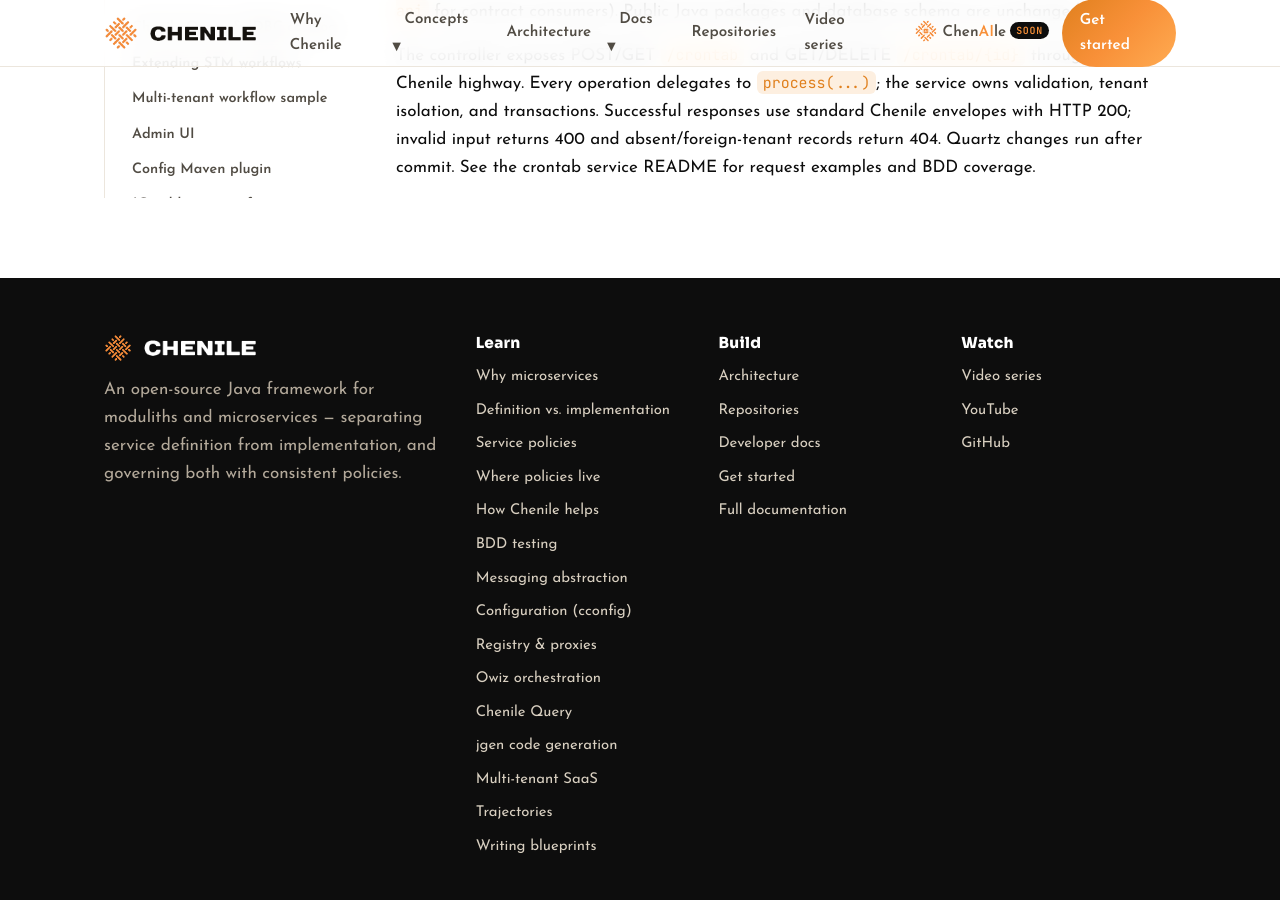
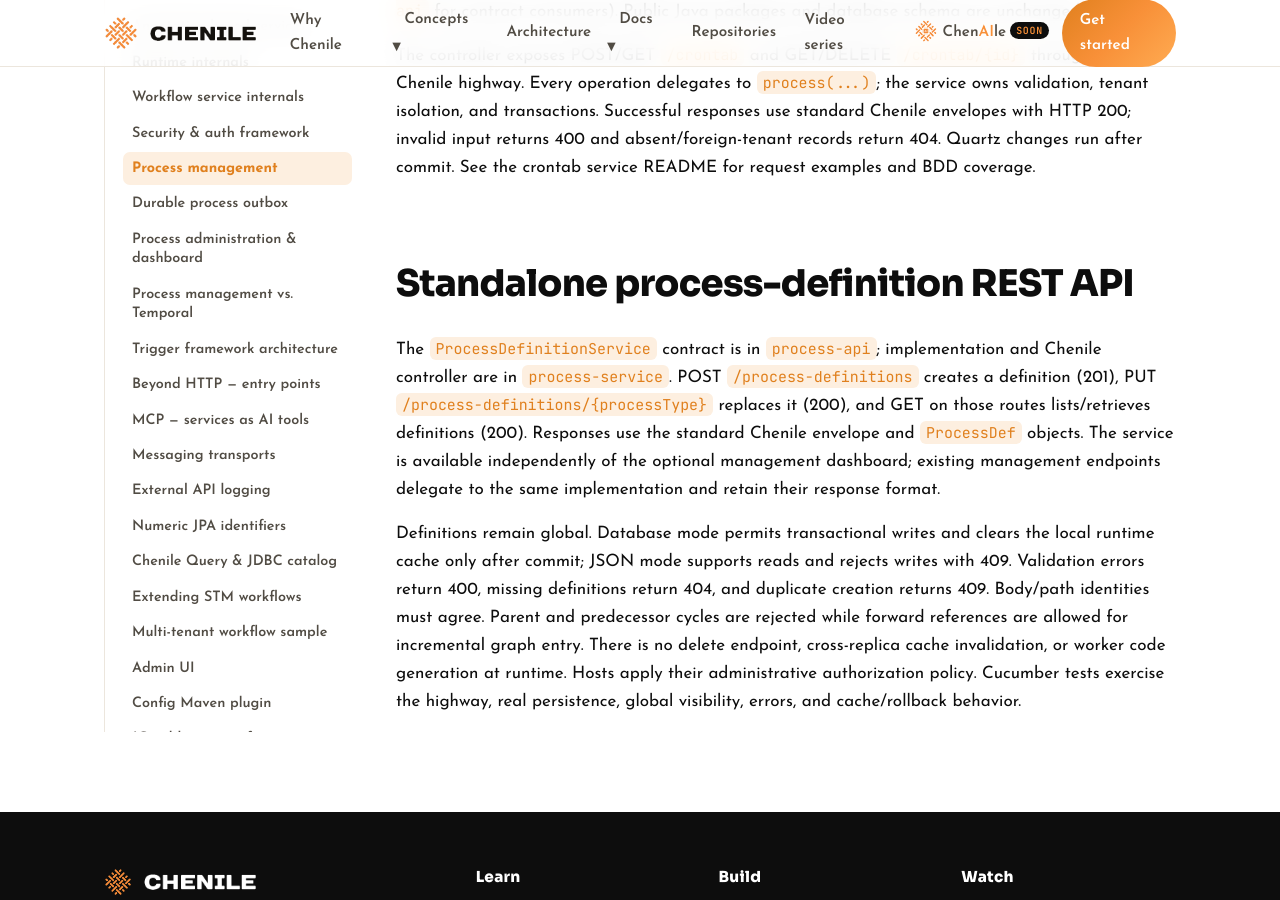
Before and after one commit to rajakolluru/cheniledocs.github.io, a Jekyll site: the page built from pages/developer/process-management.md, in a window 1280 px wide and 900 px high, scrolled down 7733 px. Built offline with Jekyll 4.4.1, drawn with Linux system fonts in a browser that asks for light colours.

Commit message:
Document the standalone process definition REST API
Describe the process-api contract and process-service endpoints, response statuses, global scope, JSON read-only behavior, transaction-scoped writes, cache invalidation, and compatibility with existing management clients.

```diff
--- a/pages/developer/process-management.md
+++ b/pages/developer/process-management.md
@@ -178,3 +178,20 @@
 isolation, and transactions. Successful responses use standard Chenile envelopes with HTTP 200;
 invalid input returns 400 and absent/foreign-tenant records return 404. Quartz changes run after
 commit. See the crontab service README for request examples and BDD coverage.
+
+## Standalone process-definition REST API
+
+The `ProcessDefinitionService` contract is in `process-api`; implementation and Chenile controller
+are in `process-service`. POST `/process-definitions` creates a definition (201), PUT
+`/process-definitions/{processType}` replaces it (200), and GET on those routes lists/retrieves
+definitions (200). Responses use the standard Chenile envelope and `ProcessDef` objects.
+The service is available independently of the optional management dashboard; existing management
+endpoints delegate to the same implementation and retain their response format.
+
+Definitions remain global. Database mode permits transactional writes and clears the local runtime
+cache only after commit; JSON mode supports reads and rejects writes with 409. Validation errors
+return 400, missing definitions return 404, and duplicate creation returns 409. Body/path identities
+must agree. Parent and predecessor cycles are rejected while forward references are allowed for
+incremental graph entry. There is no delete endpoint, cross-replica cache invalidation, or worker
+code generation at runtime. Hosts apply their administrative authorization policy. Cucumber tests
+exercise the highway, real persistence, global visibility, errors, and cache/rollback behavior.
```
